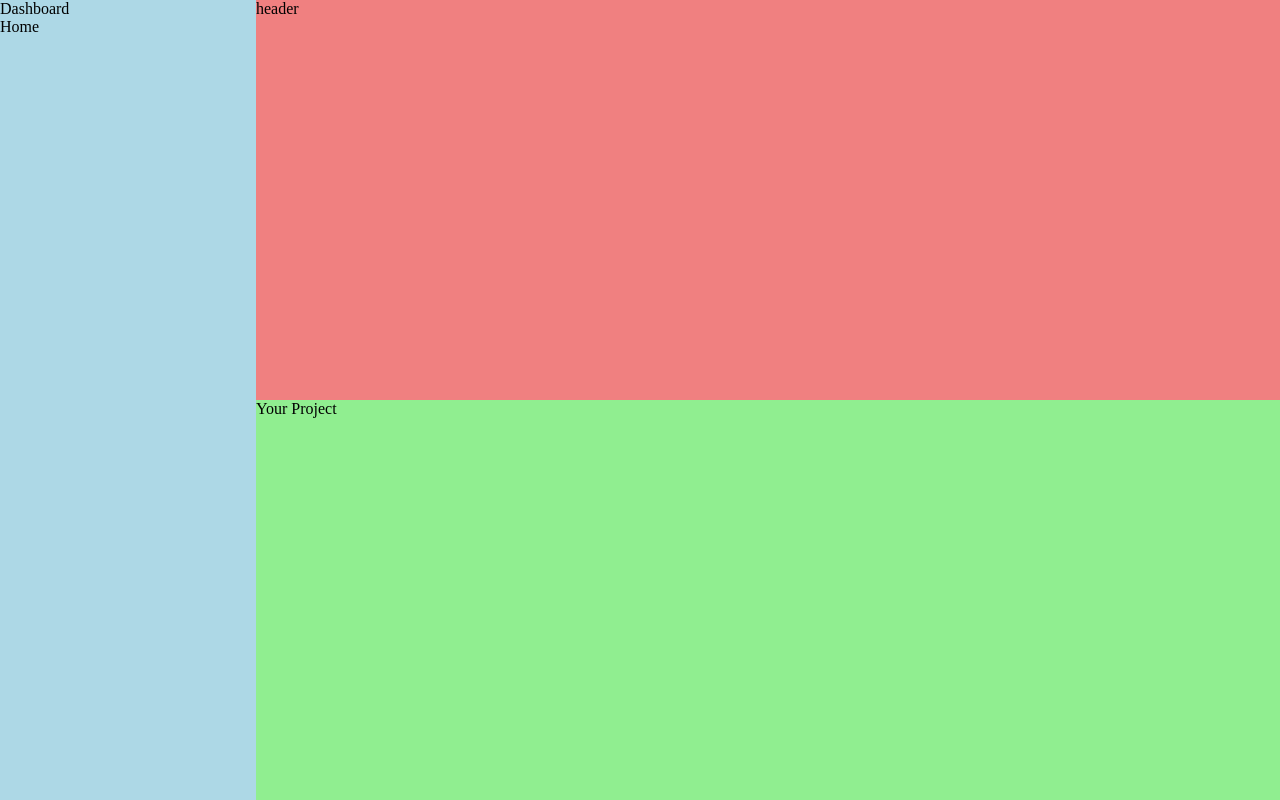
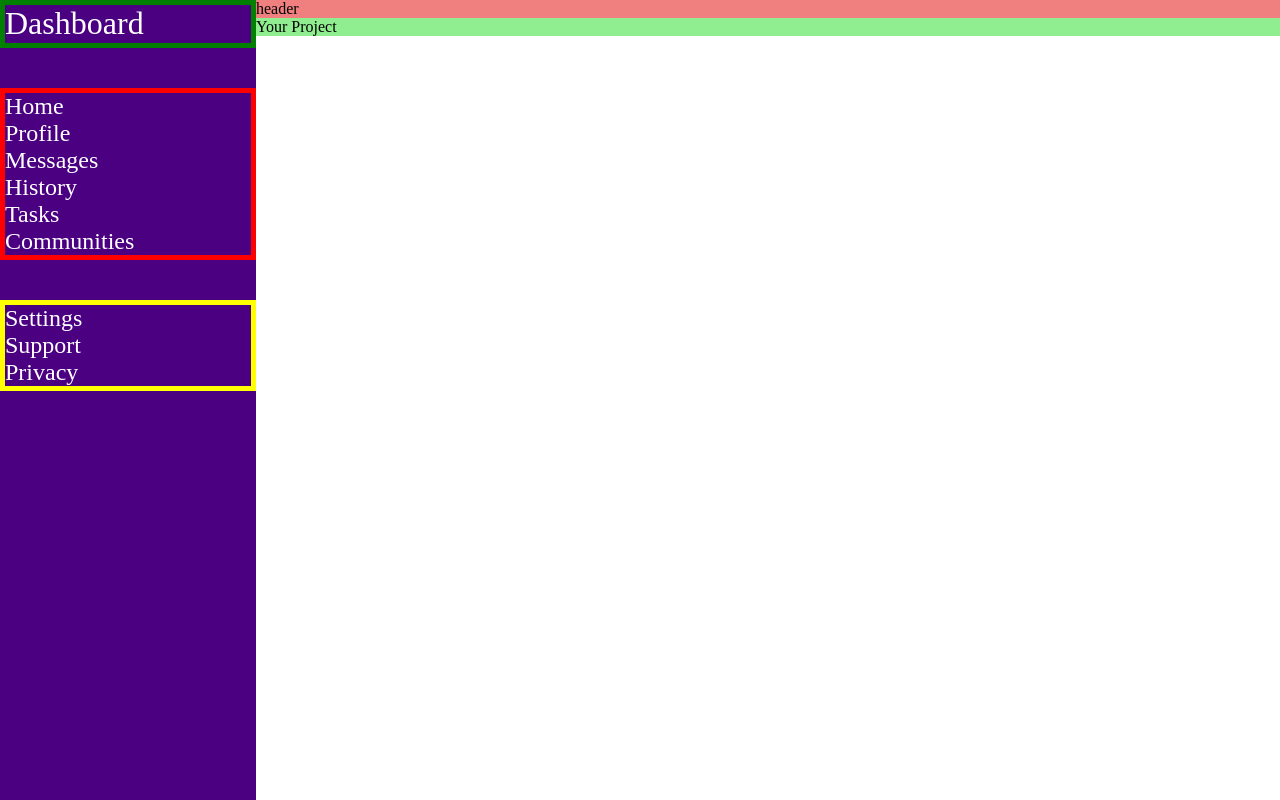
Before and after one commit to SkipperShark/odin-admin-dashboard, a plain HTML site: page index.html in a window 1280 px wide. Drawn offline with Linux system fonts and the light colour scheme.

Commit message:
get sideBar grid working

```diff
--- a/index.html
+++ b/index.html
@@ -12,7 +12,23 @@
   <div class="app">
     <aside class="sideBar">
       <header class="siteLogo">Dashboard</header>
-      <nav>Home</nav>
+      <nav class="nav">
+        <ol>
+          <li>Home</li>
+          <li>Profile</li>
+          <li>Messages</li>
+          <li>History</li>
+          <li>Tasks</li>
+          <li>Communities</li>
+        </ol>
+      </nav>
+      <nav class="settings">
+        <ul>
+          <li>Settings</li>
+          <li>Support</li>
+          <li>Privacy</li>
+        </ul>
+      </nav>
     </aside>
 
     <main class="main">
--- a/styles.css
+++ b/styles.css
@@ -2,6 +2,13 @@
     box-sizing: border-box;
     padding: 0;
     margin: 0;
+}
+
+:root {
+    --font-size-title : 2.0rem;
+    --font-size-large : 1.5rem;
+    --font-size-normal : 1.0rem;
+    --font-size-small : 0.75rem;
 }
 
 .app {
@@ -10,13 +17,28 @@
     grid-template-columns: 1fr 4fr;
 }
 
-.main {
+.sideBar {
     display: grid;
+    grid-gap: 40px;
+    grid-template-rows: repeat(3, minmax(3rem, min-content));
 
-}
+    background-color: indigo;
+    color: white;
 
-.sideBar {
-    background-color: lightblue;
+    .siteLogo {
+        border: 5px solid green;
+        font-size: var(--font-size-title);
+    }
+
+    .nav {
+        border: 5px solid red;
+        font-size: var(--font-size-large);
+    }
+
+    .settings {
+        border: 5px solid yellow;
+        font-size: var(--font-size-large);
+    }
 }
 
 .header {
```
Also changed, not shown: 1 other file.
